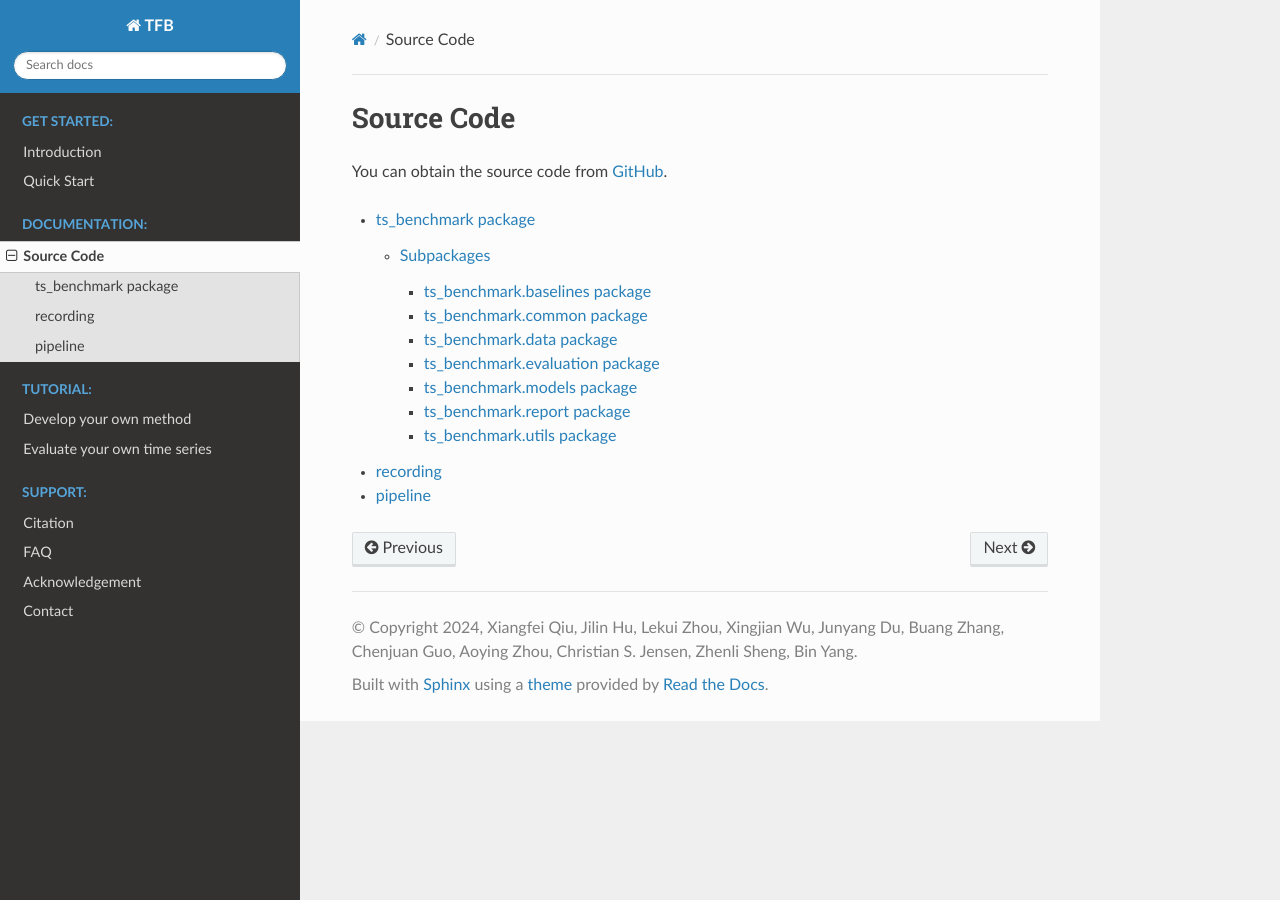
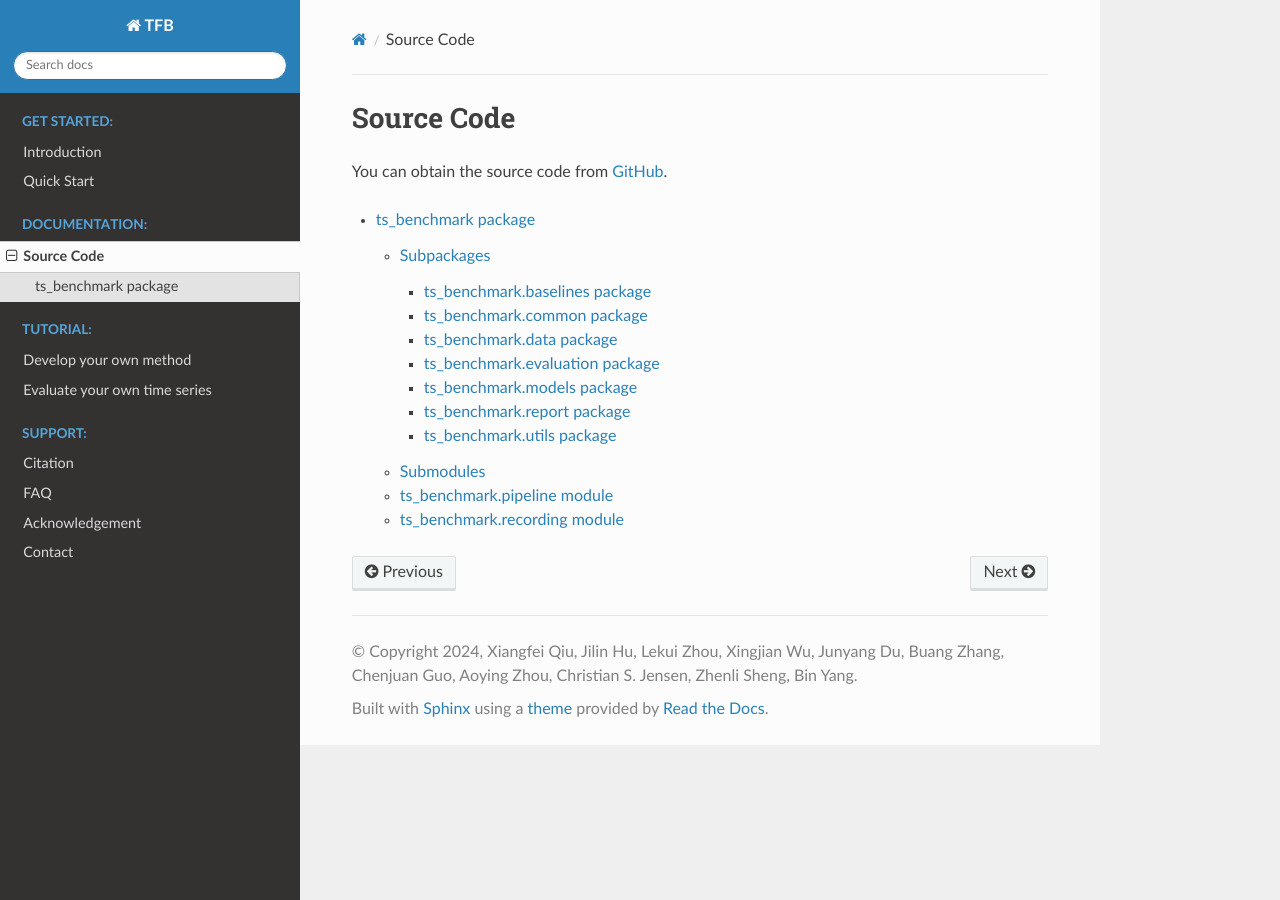
Before and after one commit to DevCrafterLZY/TFB_docs, a Sphinx documentation site: the page built from source/documentation/modules.rst, in a window 1280 px wide. Built offline with Sphinx 7.4.7 and the Read the Docs theme 2.0.0, drawn with Linux system fonts in a browser that asks for light colours.

Commit message:
alter docs structure

```diff
--- a/source/documentation/modules.rst
+++ b/source/documentation/modules.rst
@@ -7,5 +7,3 @@ You can obtain the source code from `GitHub <https://github.com/decisionintellig
    :maxdepth: 3
 
    modules/ts_benchmark
-   modules/recording
-   modules/pipeline
```
Also changed, not shown: source/documentation/modules/pipeline.rst (deleted, +0 -8 lines), source/documentation/modules/recording.rst (deleted, +0 -8 lines), source/documentation/modules/ts_benchmark.rst (+21 -0 lines).
